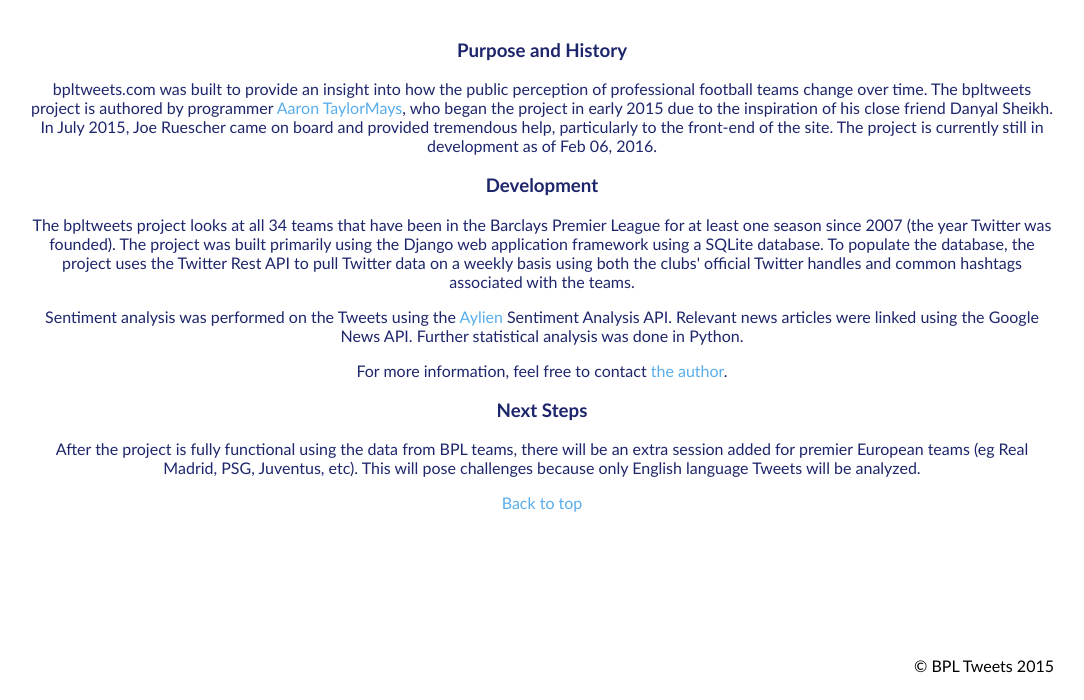
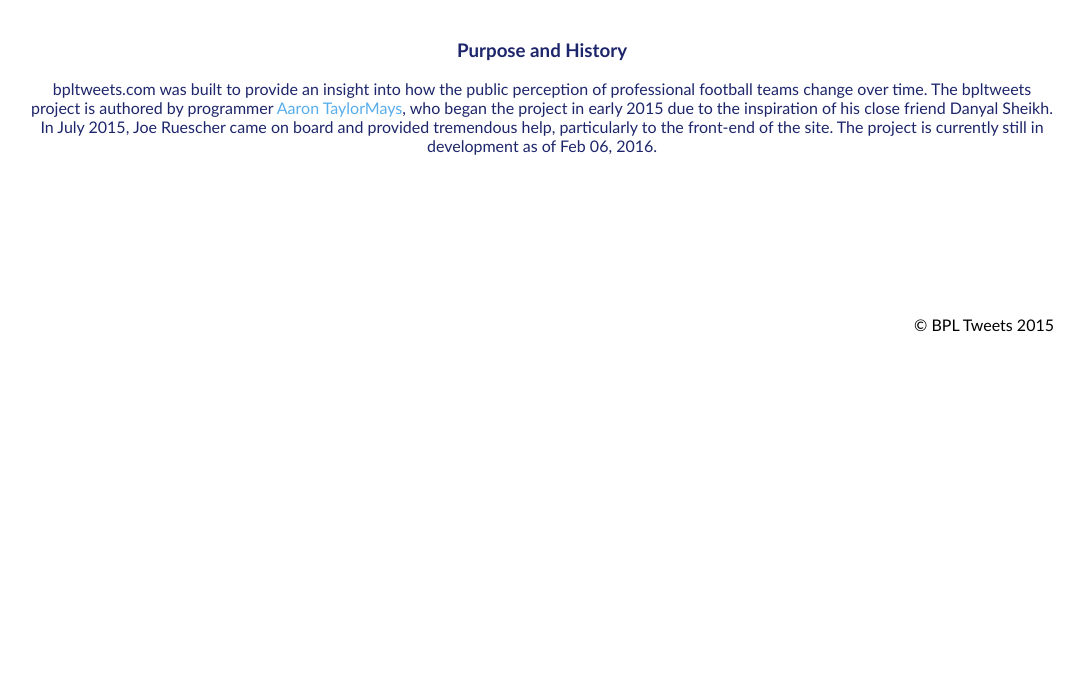
Before and after one commit to ataylormays/bpl-tweets, a Django app: page /about/ in a window 1280 px wide. Shown: the part 100-800 px from the top of the page, without its empty margins (98-1182 px from the left). Run offline with Django 3.2, Linux system fonts and the light colour scheme; parts of the project's set-up code (start-up, migrations or seed data) failed here and were passed over.

Commit message:
Change about and urls.

```diff
--- a/epl_twitter/mvc/urls.py
+++ b/epl_twitter/mvc/urls.py
@@ -19,6 +19,14 @@ live_regex =  team1_regex + \
 urlpatterns = static(settings.STATIC_URL, document_root=settings.STATIC_ROOT)
 
 live_urlpatterns = [
+	url(
+                r'^tweets/ws/startAndEnd$',
+                webservice_views.start_and_end,
+                name='webservice'),
+	url(
+                r'^tweets/ws/liveTweetsCount$',
+                webservice_views.live_tweets_count,
+                name='liveTweetsCount'),
 	url(r'^about/', views.about, name='about'),
 	url(r'^archive/', views.archive, name='archive'),
 	url(r'^live/' + live_regex, views.live, name='live'),
@@ -27,14 +35,6 @@ live_urlpatterns = [
 ]
 
 placeholder_urlpatterns = [
-	url(
-                r'^tweets/ws/startAndEnd$',
-                webservice_views.start_and_end,
-                name='webservice'),
-	url(
-                r'^tweets/ws/liveTweetsCount$',
-                webservice_views.live_tweets_count,
-                name='liveTweetsCount'),
 	url(r'^', views.placeholder, name='placeholder')
 ]
 
--- a/epl_twitter/templates/about.html
+++ b/epl_twitter/templates/about.html
@@ -9,20 +9,18 @@
 
 			The project is currently still in development as of {{today}}.</p>
 
-		<h3> Development </h3>
+		<!-- <h3> Development </h3> -->
 
-			<p> The bpltweets project looks at all 34 teams that have been in the Barclays Premier League for at least one season since 2007 (the year Twitter was founded). The project was built primarily using the Django web application framework using a SQLite database. To populate the database, the project uses the Twitter Rest API to pull Twitter data on a weekly basis using both the clubs' official Twitter handles and common hashtags associated with the teams. </p>
+		<!-- 	<p> The bpltweets project looks at all 34 teams that have been in the Barclays Premier League for at least one season since 2007 (the year Twitter was founded). The project was built primarily using the Django web application framework using a SQLite database. To populate the database, the project uses the Twitter Rest API to pull Twitter data on a weekly basis using both the clubs' official Twitter handles and common hashtags associated with the teams. </p> -->
 
-			<p>Sentiment analysis was performed on the Tweets using the <a href="http://aylien.com/" target="blank"> Aylien </a> Sentiment Analysis API. Relevant news articles were linked using the Google News API. Further statistical analysis was done in Python.</p>
+		<!-- 	<p>Sentiment analysis was performed on the Tweets using the <a href="http://aylien.com/" target="blank"> Aylien </a> Sentiment Analysis API. Relevant news articles were linked using the Google News API. Further statistical analysis was done in Python.</p> -->
 
-			<p>For more information, feel free to contact <a href="/contact/">the author</a>.</p>
+		<!-- 	<p>For more information, feel free to contact <a href="/contact/">the author</a>.</p> -->
 
-		<h3>Next Steps</h3>
+		<!-- <h3>Next Steps</h3> -->
 
-			<p>After the project is fully functional using the data from BPL teams, there will be an extra session added for premier European teams (eg Real Madrid, PSG, Juventus, etc). This will pose challenges because only English language Tweets will be analyzed.</p>
+		<!-- 	<p>After the project is fully functional using the data from BPL teams, there will be an extra session added for premier European teams (eg Real Madrid, PSG, Juventus, etc). This will pose challenges because only English language Tweets will be analyzed.</p> -->
 
 	</div>
 
-	<a href="#top">Back to top</a>
-
 {% endblock %}
```
